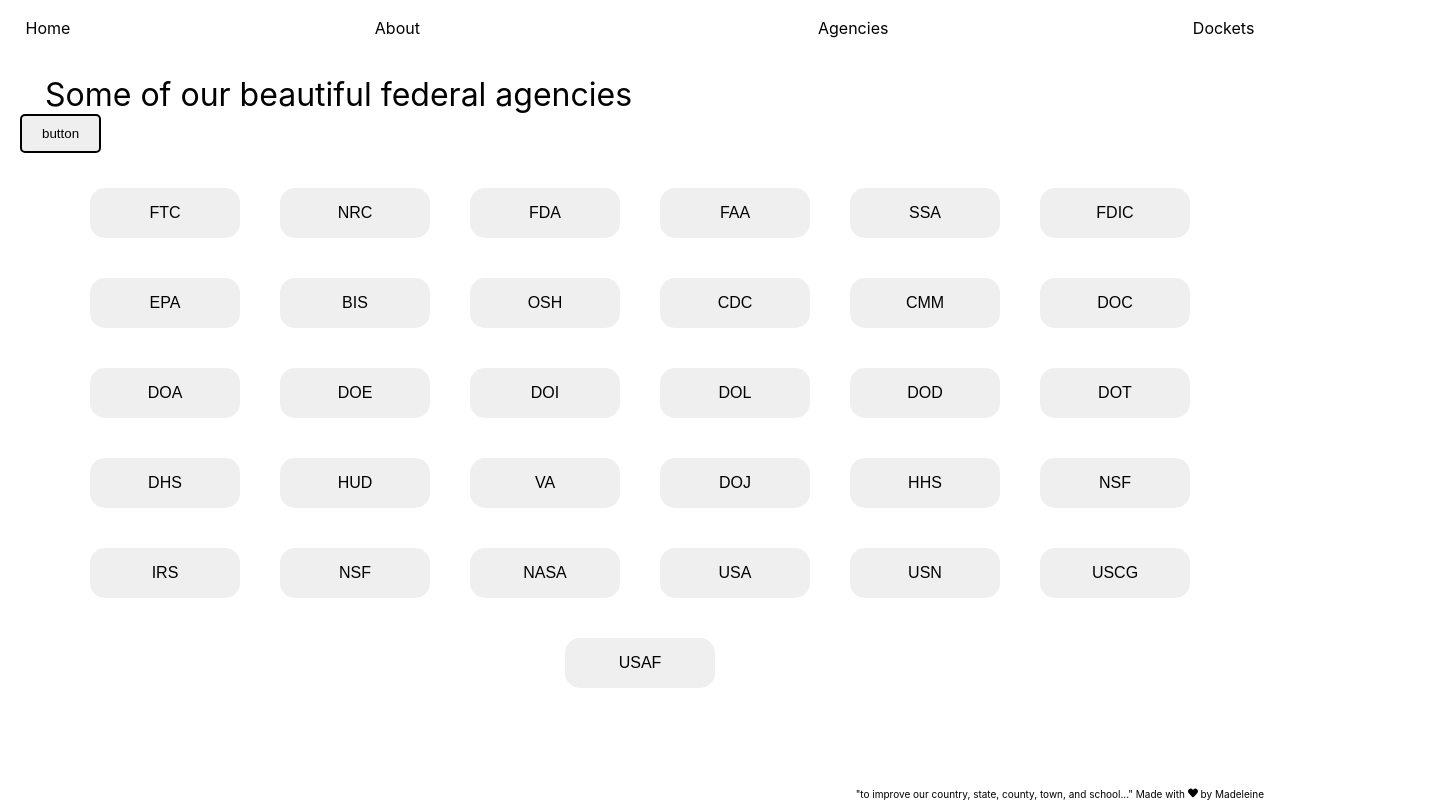
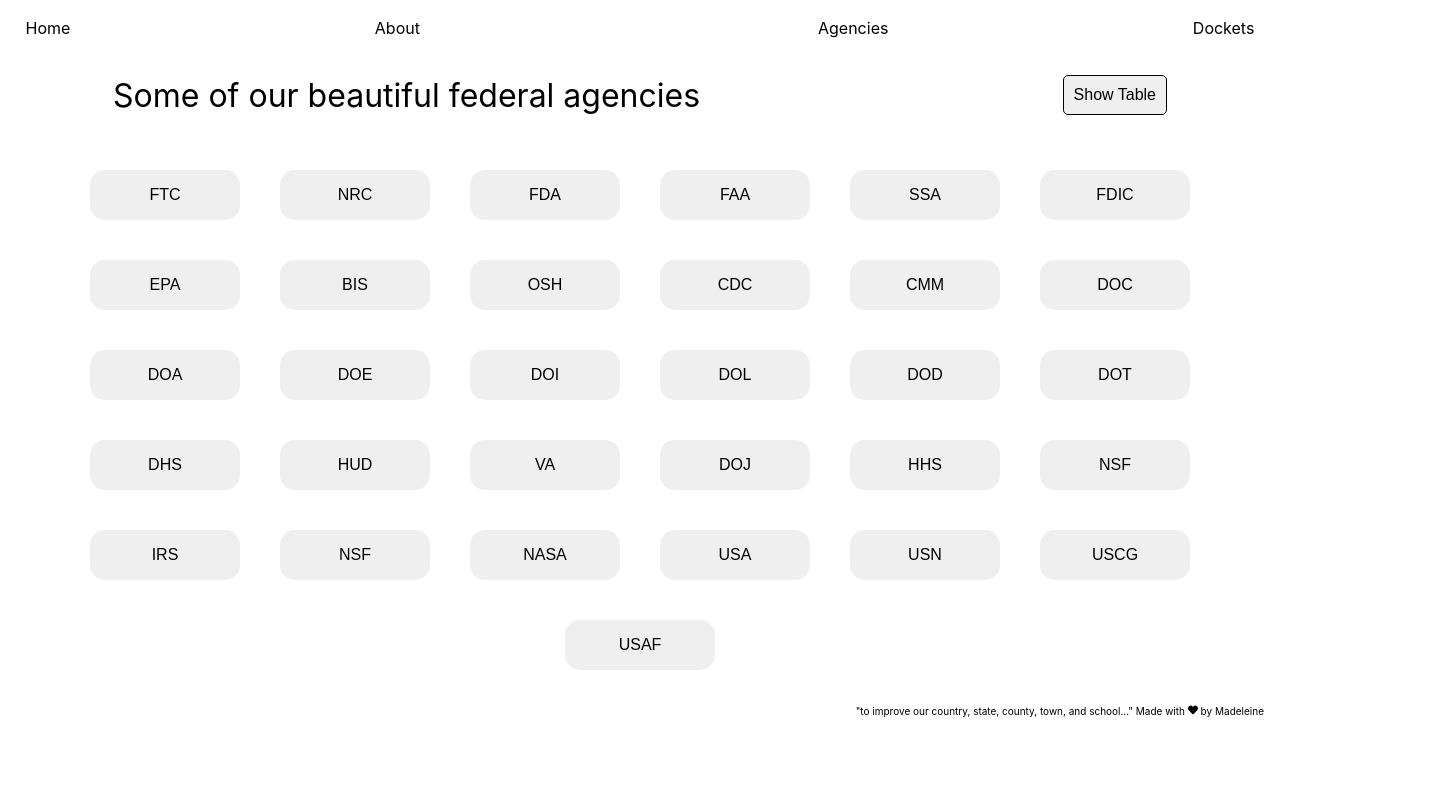
Before and after one commit to iamalivetoday/fed_reg_viz, a React (Create React App) app in the folder regulations-frontend/: page /agencies in a window 1280 px wide. Shown: the whole page, 1440 px wide, since content can reach past the window. Built offline with nearby package versions, Linux system fonts and the light colour scheme.

Commit message:
still not finished tagging training data

```diff
--- a/regulations-frontend/src/components/AgencyButton.js
+++ b/regulations-frontend/src/components/AgencyButton.js
@@ -16,8 +16,8 @@
 
   &:hover {
     opacity: 0.8;
-    outline: 2px solid darkgreen;
-    box-shadow: 0 0 10px darkgreen;
+    outline: 1px solid black;
+    box-shadow: 0 0 10px black;
   }
 
   &:focus {
--- a/regulations-frontend/src/components/FAQCard.js
+++ b/regulations-frontend/src/components/FAQCard.js
@@ -11,7 +11,7 @@
   height: 133px; // 2/3 of the previous height
   position: relative;
   transform-style: preserve-3d;
-  transition: transform 0.6s;
+  transition: transform 1s;
   transform: ${props => (props.isFlipped ? 'rotateY(180deg)' : 'rotateY(0deg)')};
 `;
 
@@ -26,7 +26,6 @@
   font-size: 16px;
   border: 1px solid #ccc;
   border-radius: 10px;
-  padding: 10px;
   box-shadow: 0 4px 8px rgba(0, 0, 0, 0.1);
   top: 0;
   left: 0;
--- a/regulations-frontend/src/components/Footer.js
+++ b/regulations-frontend/src/components/Footer.js
@@ -9,16 +9,16 @@
   text-align: right;
   display: right;
   align-items: vertical;
-  position: fixed;
-  left:0;
+  position: ${(props) => (props.fixed ? 'fixed' : 'relative')};
+  left: 0;
   font-size: 10px;
-  bottom:0;
-  right:0;
+  bottom: 0;
+  right: 0;
 `;
 
 const MadeleineDiv = styled.div`
   padding-right: 1rem;
-  justify-content:right;
+  justify-content: right;
 `;
 
 const MadeleineLink = styled.a`
@@ -34,9 +34,9 @@
   }
 `;
 
-const Footer = () => {
+const Footer = ({ fixed = false }) => {
   return (
-    <FooterContainer>
+    <FooterContainer fixed={fixed}>
       <div>
       </div>
       <MadeleineDiv>
--- a/regulations-frontend/src/pages/AboutPage.js
+++ b/regulations-frontend/src/pages/AboutPage.js
@@ -1,7 +1,6 @@
 import React from 'react';
 import styled from 'styled-components';
 import FAQCard from '../components/FAQCard';
-
 
 const FAQs = [
   {
@@ -20,14 +19,11 @@
 
 const AboutPageContainer = styled.div`
   display: flex;
-  height: 100%;
-  width: 100%;
   flex-direction: column;
-  align-items: left;
-  justify-content: center;
+  min-height: 100vh; /* ensure it takes the full height */
   margin-top: 2%;
   margin-left: 5%;
-  margin-right: 5%
+  margin-right: 5%;
   margin-bottom: 2%;
 `;
 
@@ -43,12 +39,13 @@
 
 `;
 
-
 const GridContainer = styled.div`
   display: grid;
   grid-template-columns: repeat(auto-fill, minmax(200px, 1fr));
-  gap: 20px;
+  gap: 10px;
   justify-items: center;
+  padding-left: 10%;
+  padding-right: 10%;
 `;
 const AboutPage = () => {
   return (
--- a/regulations-frontend/src/pages/AgenciesPage.js
+++ b/regulations-frontend/src/pages/AgenciesPage.js
@@ -47,32 +47,44 @@
 `;
 
 const Header = styled.div`
-  width: 100%;
-  flex-direction: column;
+  width: 85%;
+  display: flex;
+  flex-direction: row;
   justify-content: space-between;
-  align-items: left;
+  align-items: center; /* Adjusted to center items vertically */
   margin-bottom: 20px;
 `;
 
 const Title = styled.div`
   margin-top: 0;
-  margin-left: 25px;
   font-size: 2em;
   text-align: left;
 `;
 
+
 const ToggleButton = styled.button`
-  padding: 10px 20px;
-  font-size: 0.5 em;
+  padding: 10px;
+  font-size: 1em;
   cursor: pointer;
-  border: 2px solid black;
+  border: 1px solid black;
   border-radius: 5px;
+  max-width: 200px; /* adjust this as needed */
+  text-align: center;
 
+  &:hover {
+    font-style: italic;
+  }
 
+  /* reduce font size if text overflows */
+  @media (min-width: 0px) {
+    & {
+      font-size: calc(1em - (0.1em * (100vw / 200px)));
+    }
+  }
 `;
 
 const AgencyTable = styled.table`
-  width: 80%;
+  width: 85%;
   margin-top: 20px;
   border-collapse: collapse;
   border: 1px solid black; /* Change the border color to black */
@@ -82,8 +94,7 @@
     text-align: left;
   }
   th {
-    background-color: #282C34;
-    color: white;
+    color: black;
   }
 `;
 
@@ -92,7 +103,8 @@
   flex-wrap: wrap;
   gap: 10px; /* Adjust the gap as needed */
   justify-content: center;
-  width: 100%; /* Adjust the width as needed */
+  width: 100%; /* Set width to 80% to match the table and header */
+  margin-top: 20px;
 `;
 
 const AgenciesPage = () => {
@@ -112,7 +124,7 @@
       <Header>
         <Title>Some of our beautiful federal agencies</Title>
         <ToggleButton onClick={toggleView}>
-          {view === 'toggle' ? 'table view' : 'button'}
+          {view === 'buttons' ? 'Show Table' : 'Show Buttons'}
         </ToggleButton>
       </Header>
       {view === 'buttons' ? (
```
Also changed, not shown: 2 other files (tests, documents, lock files or other folders).
